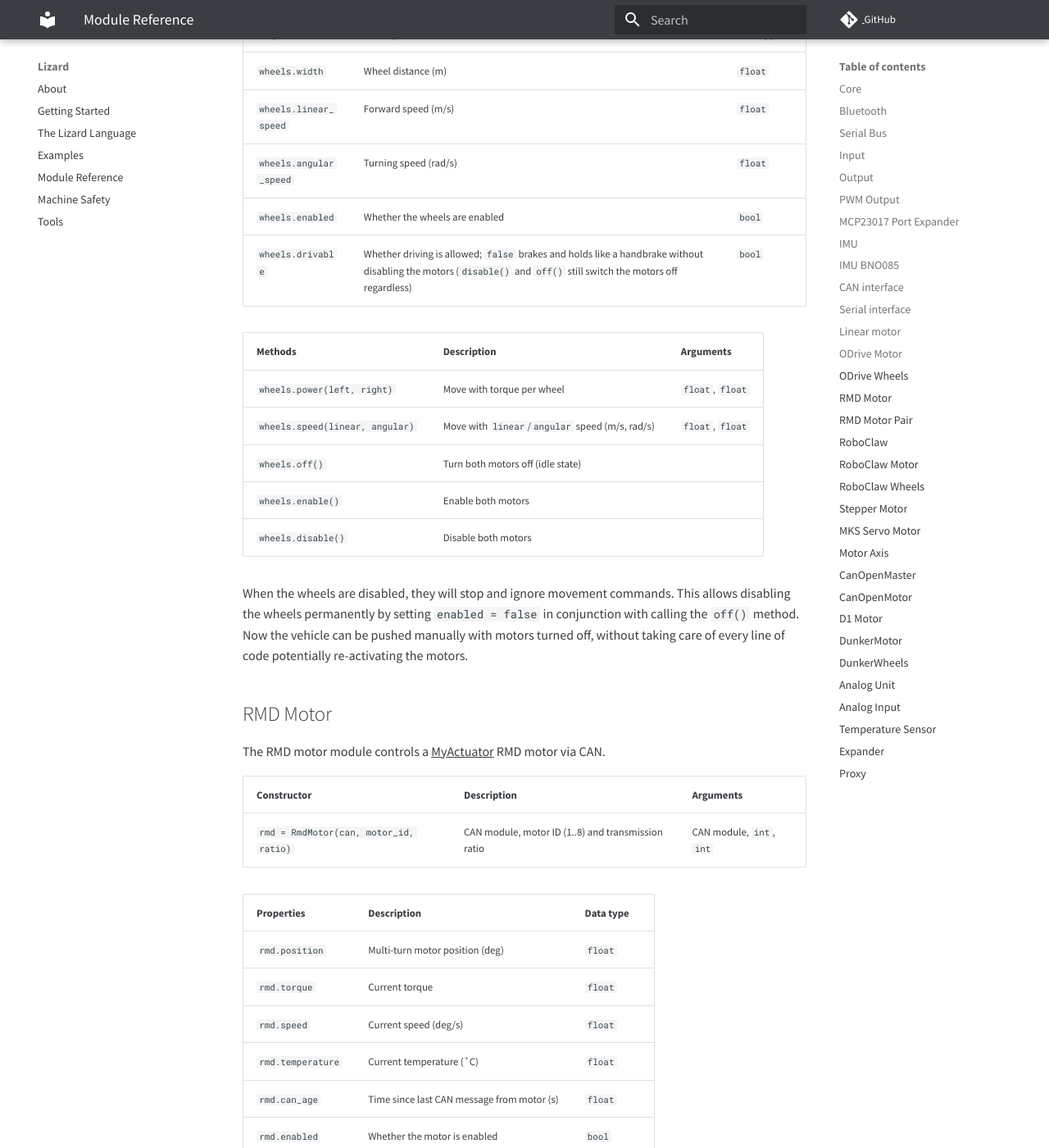
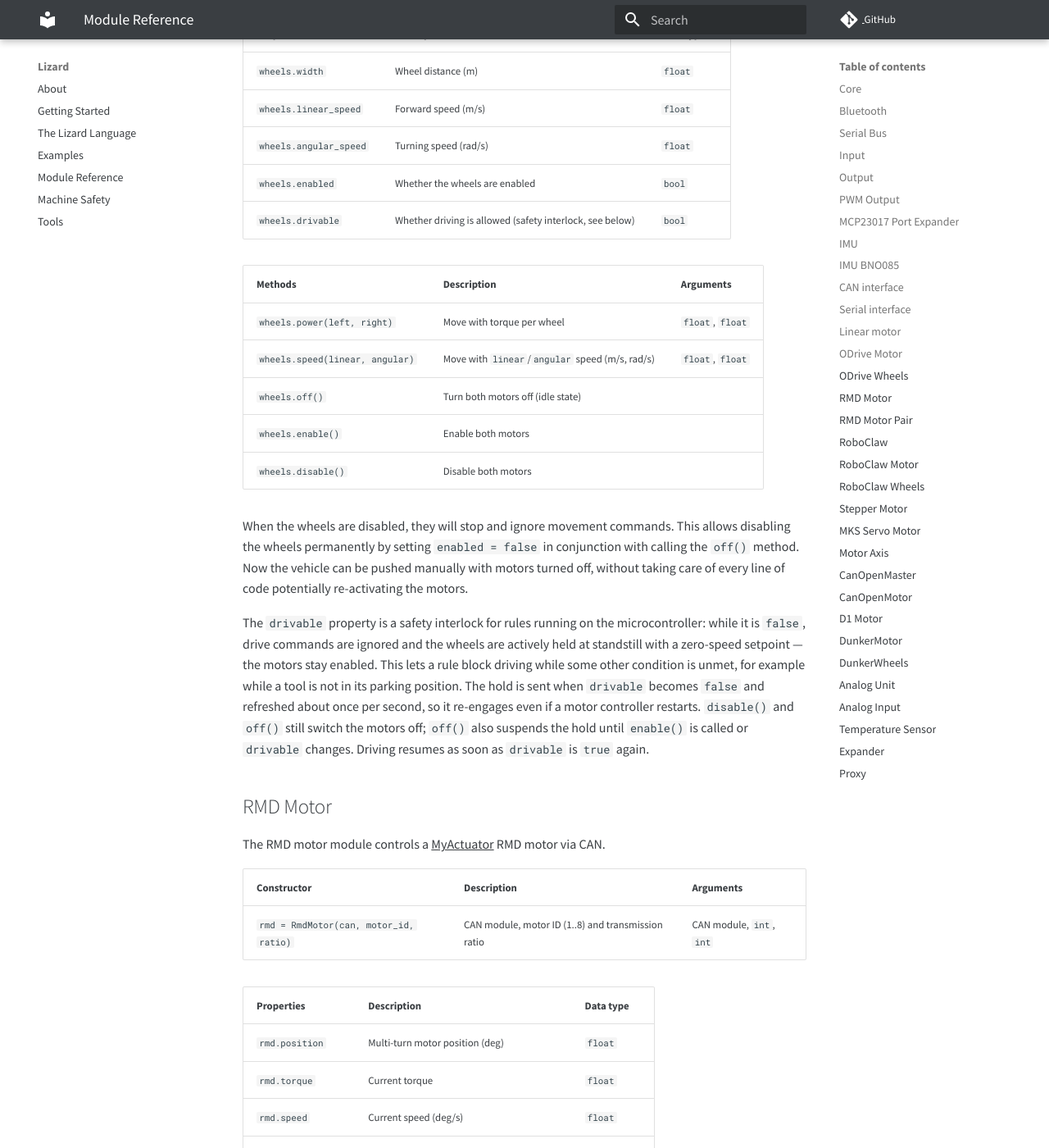
Before and after one commit to zauberzeug/lizard, an MkDocs documentation site: the page built from docs/module_reference.md, in a window 1280 px wide and 1400 px high, scrolled down 17692 px. Shown: the whole window at 82% size. Built offline with MkDocs 1.6.1 and Material for MkDocs 9.7.7, drawn with Linux system fonts in a browser that asks for light colours; comment, search, counter and statistics services are not loaded; some of the changed text lies outside the part shown.

Commit message:
Address Falko's review of the drivable gate

```diff
--- a/docs/module_reference.md
+++ b/docs/module_reference.md
@@ -532,13 +532,13 @@ The ODrive wheels module combines two ODrive motors and provides odometry and st
 | ----------------------------------------------- | ------------------------ | ------------------------ |
 | `wheels = ODriveWheels(left_motor, left_motor)` | Two ODrive motor modules | two ODrive motor modules |
 
-| Properties             | Description                                                                                                                                                         | Data type |
-| ---------------------- | ------------------------------------------------------------------------------------------------------------------------------------------------------------------- | --------- |
-| `wheels.width`         | Wheel distance (m)                                                                                                                                                  | `float`   |
-| `wheels.linear_speed`  | Forward speed (m/s)                                                                                                                                                 | `float`   |
-| `wheels.angular_speed` | Turning speed (rad/s)                                                                                                                                               | `float`   |
-| `wheels.enabled`       | Whether the wheels are enabled                                                                                                                                      | `bool`    |
-| `wheels.drivable`      | Whether driving is allowed; `false` brakes and holds like a handbrake without disabling the motors (`disable()` and `off()` still switch the motors off regardless) | `bool`    |
+| Properties             | Description                                              | Data type |
+| ---------------------- | -------------------------------------------------------- | --------- |
+| `wheels.width`         | Wheel distance (m)                                       | `float`   |
+| `wheels.linear_speed`  | Forward speed (m/s)                                      | `float`   |
+| `wheels.angular_speed` | Turning speed (rad/s)                                    | `float`   |
+| `wheels.enabled`       | Whether the wheels are enabled                           | `bool`    |
+| `wheels.drivable`      | Whether driving is allowed (safety interlock, see below) | `bool`    |
 
 | Methods                         | Description                                     | Arguments        |
 | ------------------------------- | ----------------------------------------------- | ---------------- |
@@ -551,6 +551,13 @@ The ODrive wheels module combines two ODrive motors and provides odometry and st
 When the wheels are disabled, they will stop and ignore movement commands.
 This allows disabling the wheels permanently by setting `enabled = false` in conjunction with calling the `off()` method.
 Now the vehicle can be pushed manually with motors turned off, without taking care of every line of code potentially re-activating the motors.
+
+The `drivable` property is a safety interlock for rules running on the microcontroller:
+while it is `false`, drive commands are ignored and the wheels are actively held at standstill with a zero-speed setpoint — the motors stay enabled.
+This lets a rule block driving while some other condition is unmet, for example while a tool is not in its parking position.
+The hold is sent when `drivable` becomes `false` and refreshed about once per second, so it re-engages even if a motor controller restarts.
+`disable()` and `off()` still switch the motors off; `off()` also suspends the hold until `enable()` is called or `drivable` changes.
+Driving resumes as soon as `drivable` is `true` again.
 
 ## RMD Motor
 
@@ -672,14 +679,14 @@ The RoboClaw wheels module combines two RoboClaw motors and provides odometry an
 | ------------------------------------------------- | --------------------- | -------------------------- |
 | `wheels = RoboClawWheels(left_motor, left_motor)` | left and right motors | two RoboClaw motor modules |
 
-| Properties             | Description                                                                                                                                                         | Data type |
-| ---------------------- | ------------------------------------------------------------------------------------------------------------------------------------------------------------------- | --------- |
-| `wheels.width`         | Wheel distance (m)                                                                                                                                                  | `float`   |
-| `wheels.linear_speed`  | Forward speed (m/s)                                                                                                                                                 | `float`   |
-| `wheels.angular_speed` | Turning speed (rad/s)                                                                                                                                               | `float`   |
-| `wheels.m_per_tick`    | Meters per encoder tick                                                                                                                                             | `float`   |
-| `wheels.enabled`       | Whether motors react to commands                                                                                                                                    | `bool`    |
-| `wheels.drivable`      | Whether driving is allowed; `false` brakes and holds like a handbrake without disabling the motors (`disable()` and `off()` still switch the motors off regardless) | `bool`    |
+| Properties             | Description                                              | Data type |
+| ---------------------- | -------------------------------------------------------- | --------- |
+| `wheels.width`         | Wheel distance (m)                                       | `float`   |
+| `wheels.linear_speed`  | Forward speed (m/s)                                      | `float`   |
+| `wheels.angular_speed` | Turning speed (rad/s)                                    | `float`   |
+| `wheels.m_per_tick`    | Meters per encoder tick                                  | `float`   |
+| `wheels.enabled`       | Whether motors react to commands                         | `bool`    |
+| `wheels.drivable`      | Whether driving is allowed (safety interlock, see below) | `bool`    |
 
 | Methods                         | Description                                     | Arguments        |
 | ------------------------------- | ----------------------------------------------- | ---------------- |
@@ -690,6 +697,13 @@ The RoboClaw wheels module combines two RoboClaw motors and provides odometry an
 | `wheels.disable()`              | Disable both motors                             |                  |
 
 When the wheels are disabled, they will stop and ignore movement commands.
+
+The `drivable` property is a safety interlock for rules running on the microcontroller:
+while it is `false`, drive commands are ignored and the wheels are actively held at standstill with a zero-speed setpoint — the motors stay enabled.
+This lets a rule block driving while some other condition is unmet, for example while a tool is not in its parking position.
+The hold is sent when `drivable` becomes `false` and refreshed about once per second, so it re-engages even if a motor controller restarts.
+`disable()` and `off()` still switch the motors off; `off()` also suspends the hold until `enable()` is called or `drivable` changes.
+Driving resumes as soon as `drivable` is `true` again.
 
 ## Stepper Motor
 
@@ -1002,13 +1016,13 @@ The DunkerWheels module combines two DunkerMotor modules and provides odometry a
 | ------------------------------------------------ | --------------------- | ----------------------- |
 | `wheels = DunkerWheels(left_motor, right_motor)` | left and right motors | two DunkerMotor modules |
 
-| Properties             | Description                                                                                                                                                         | Data type |
-| ---------------------- | ------------------------------------------------------------------------------------------------------------------------------------------------------------------- | --------- |
-| `wheels.width`         | Wheel distance (m)                                                                                                                                                  | `float`   |
-| `wheels.linear_speed`  | Forward speed (m/s)                                                                                                                                                 | `float`   |
-| `wheels.angular_speed` | Turning speed (rad/s)                                                                                                                                               | `float`   |
-| `wheels.enabled`       | Whether the wheels are enabled                                                                                                                                      | `bool`    |
-| `wheels.drivable`      | Whether driving is allowed; `false` brakes and holds like a handbrake without disabling the motors (`disable()` and `off()` still switch the motors off regardless) | `bool`    |
+| Properties             | Description                                              | Data type |
+| ---------------------- | -------------------------------------------------------- | --------- |
+| `wheels.width`         | Wheel distance (m)                                       | `float`   |
+| `wheels.linear_speed`  | Forward speed (m/s)                                      | `float`   |
+| `wheels.angular_speed` | Turning speed (rad/s)                                    | `float`   |
+| `wheels.enabled`       | Whether the wheels are enabled                           | `bool`    |
+| `wheels.drivable`      | Whether driving is allowed (safety interlock, see below) | `bool`    |
 
 | Methods                         | Description                                     | Arguments        |
 | ------------------------------- | ----------------------------------------------- | ---------------- |
@@ -1017,6 +1031,13 @@ The DunkerWheels module combines two DunkerMotor modules and provides odometry a
 | `wheels.disable()`              | Disable both motors                             |                  |
 
 When the wheels are disabled, they will freewheel and ignore movement commands.
+
+The `drivable` property is a safety interlock for rules running on the microcontroller:
+while it is `false`, drive commands are ignored and the wheels are actively held at standstill with a zero-speed setpoint — the motors stay enabled.
+This lets a rule block driving while some other condition is unmet, for example while a tool is not in its parking position.
+The hold is sent when `drivable` becomes `false` and refreshed about once per second, so it re-engages even if a motor controller restarts.
+`disable()` still switches the motors off.
+Driving resumes as soon as `drivable` is `true` again.
 
 ## Analog Unit
 
```
Also changed, not shown: 4 other files.
